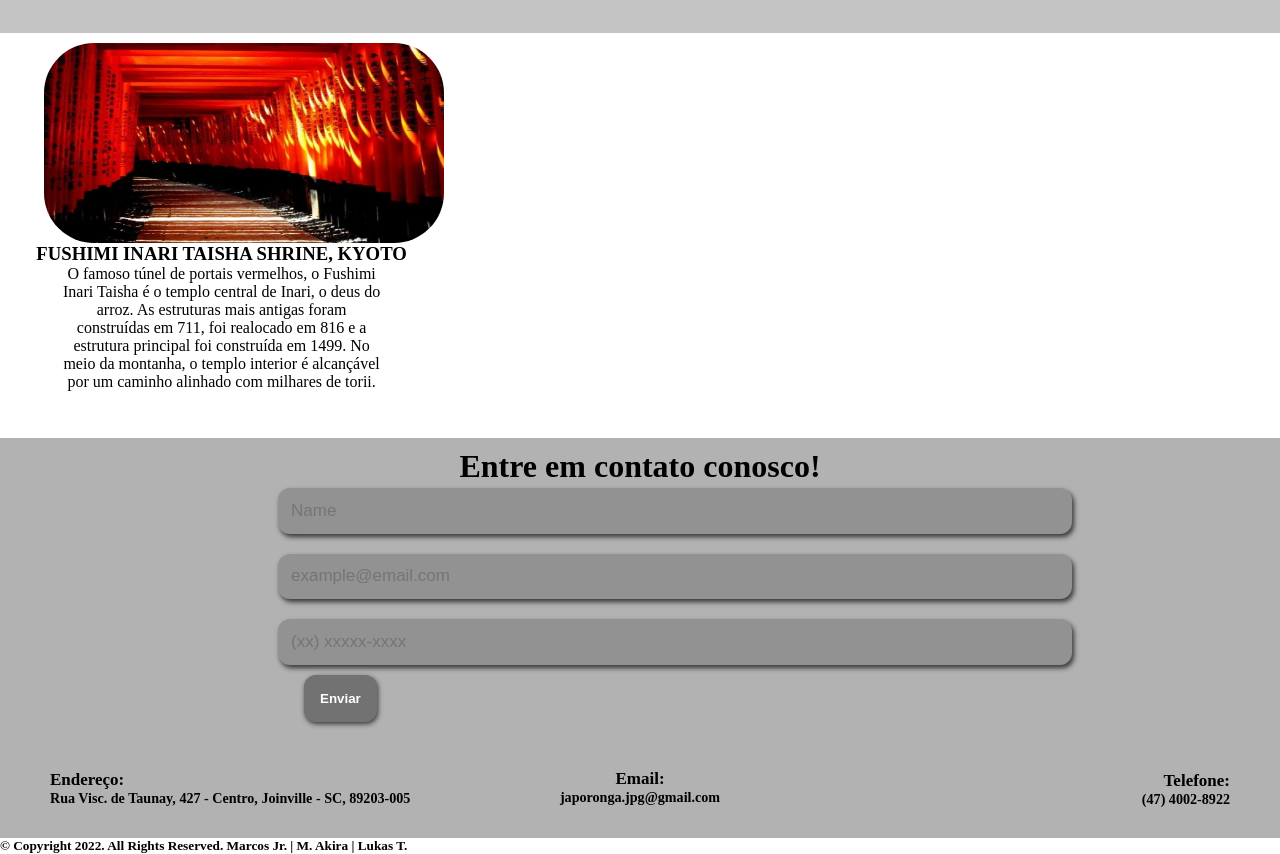
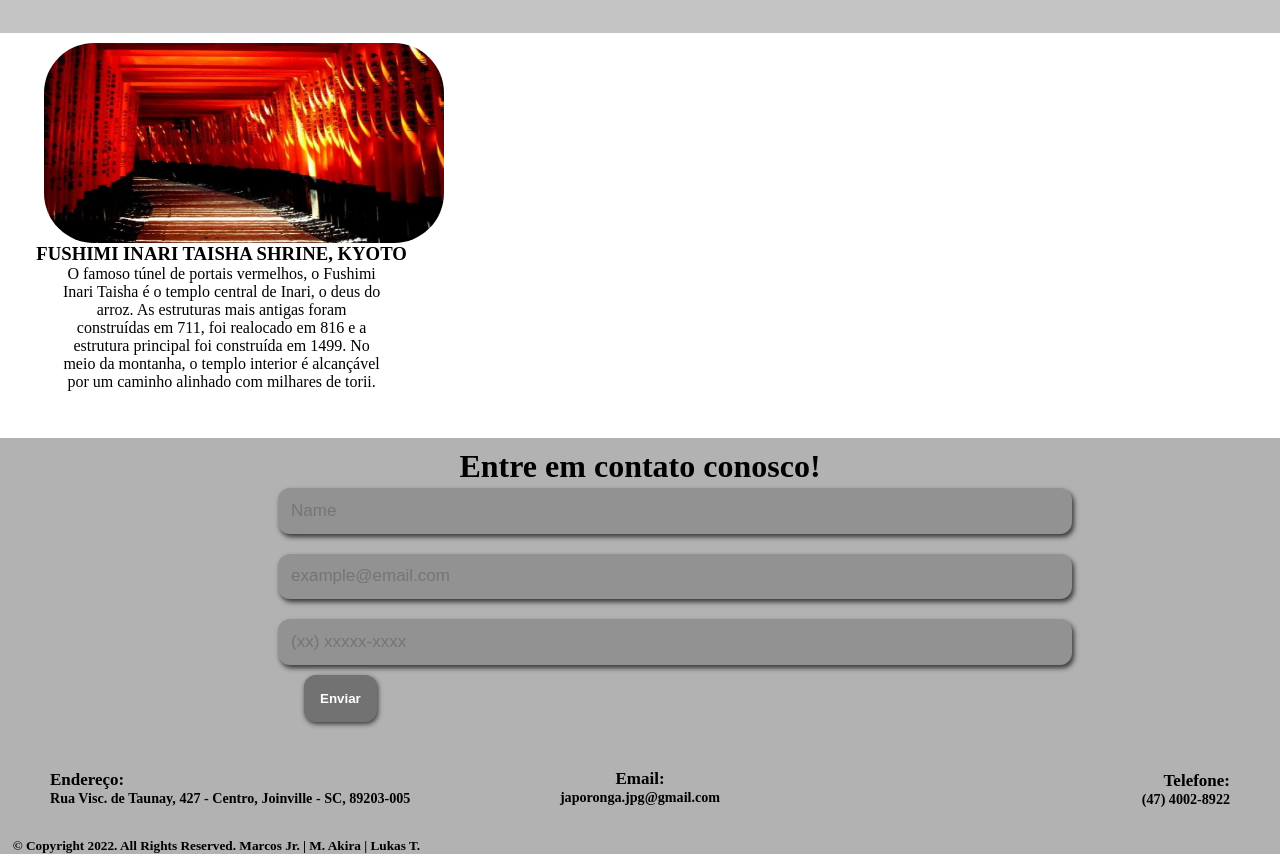
Before and after one commit to Marcos-gjr/Projeto-Japoronga, a plain HTML site: page index.html in a window 1280 px wide. Shown: the part 1853-2707 px from the top of the page. Drawn offline with Linux system fonts and the light colour scheme.

Commit message:
Atualização: Finalização parcial

```diff
--- a/index.css
+++ b/index.css
@@ -367,3 +367,8 @@ footer{
     font-size: 17px;
 
 }
+
+.cop{
+    background-color: #b2b2b2;
+    padding-left: 1%;
+}
```
